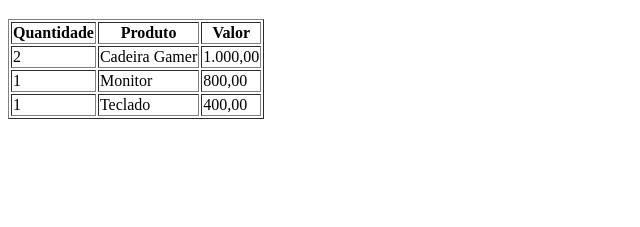
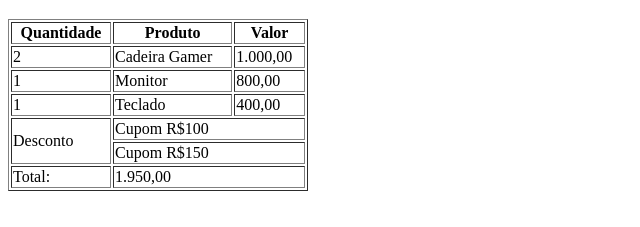
Before and after one commit to amd-dias/Atividades, a plain HTML site: page tabela.html in a window 1280 px wide. Shown: the part 61-288 px from the top of the page, without its empty margins (0-640 px from the left). Drawn offline with Linux system fonts and the light colour scheme.

Commit message:
praticando

```diff
--- a/tabela.html
+++ b/tabela.html
@@ -8,7 +8,8 @@
 </head>
 <body>
     <h1>Produtos</h1>
-        <table border="1">
+
+        <table border="1" width="300">
 
             <tr>
                 <th>Quantidade</th>
@@ -33,6 +34,20 @@
                 <td>Teclado</td>
                 <td>400,00</td>
             </tr>
+
+            <tr>
+                <td rowspan="2"> Desconto</td>
+                <td colspan="2"> Cupom R$100</td>
+            </tr>
+
+            <tr>
+                <td colspan="2"> Cupom R$150</td>
+            </tr>
+
+            <tr>
+                <td>Total:</td>
+                <td colspan="2">1.950,00</td>
+            </tr>
         </table>
 </body>
 </html>
```
